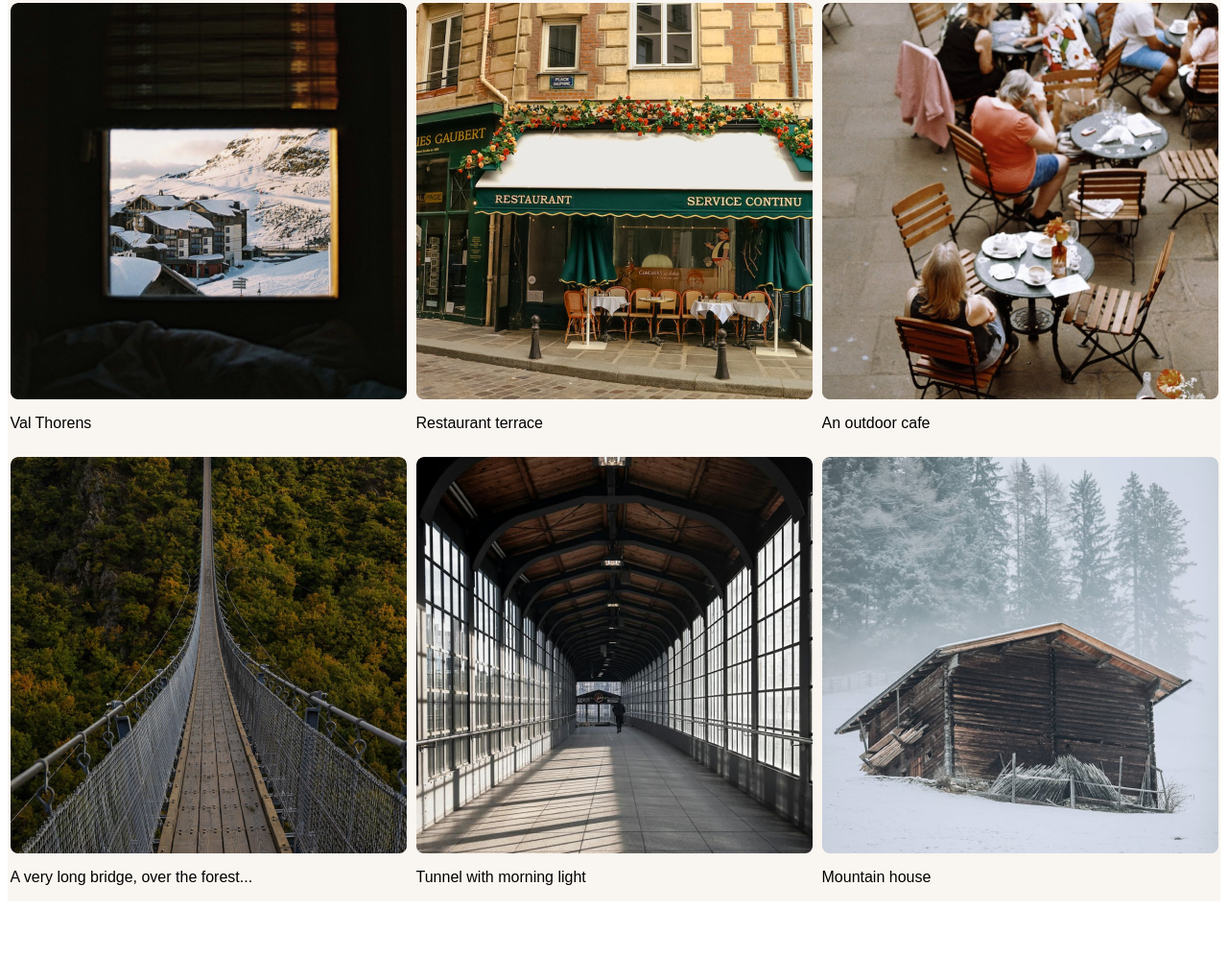
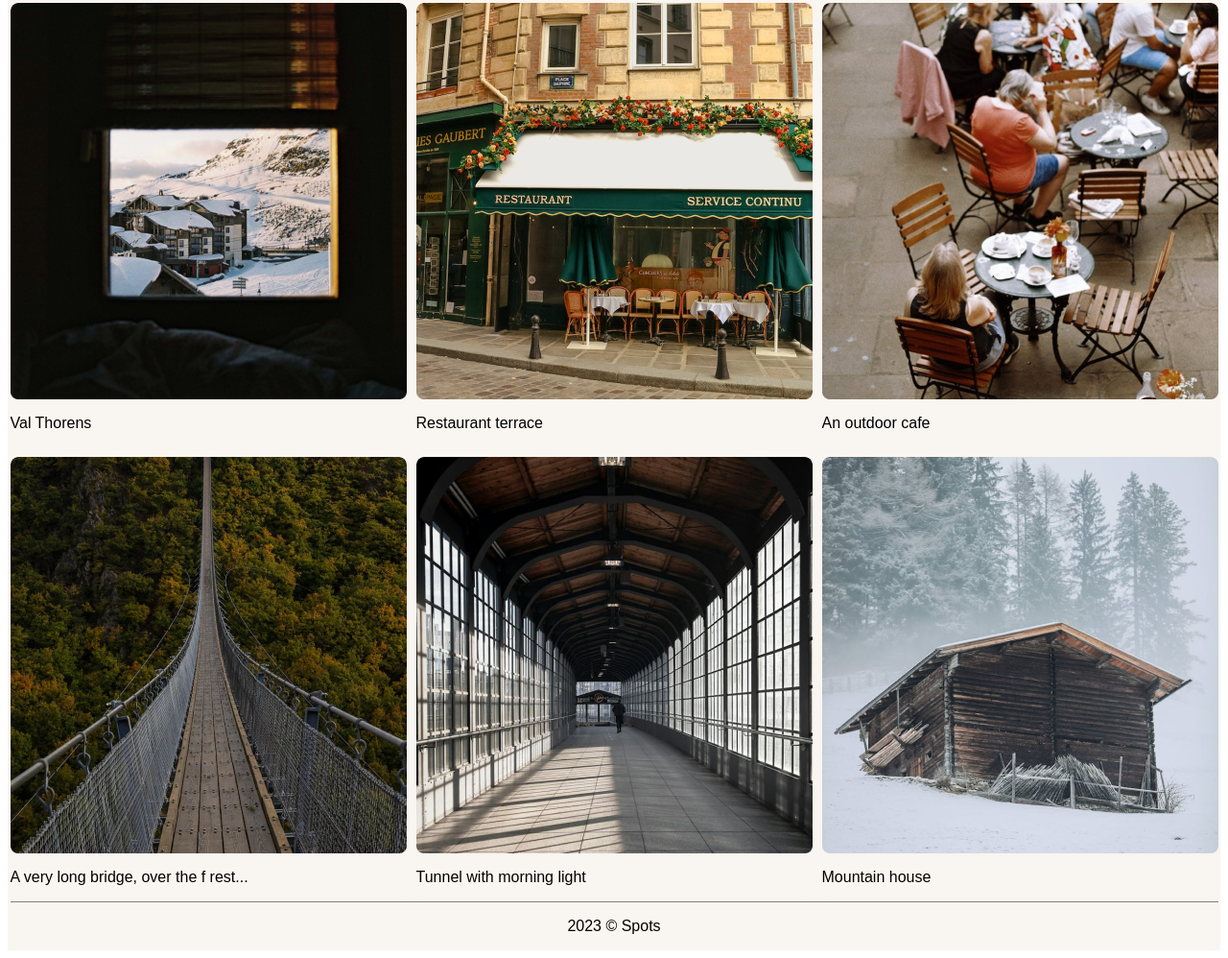
Before and after one commit to courageodemwingie/circleassignments, a plain HTML site: page Spot/index.html in a window 1280 px wide. Shown: the part 343-1341 px from the top of the page at 96% size. Before the commit the page ends 1290 px from the top, so only its background shows below. Drawn offline with Linux system fonts and the light colour scheme.

Commit message:
added a footer

```diff
--- a/Spot/index.html
+++ b/Spot/index.html
@@ -52,7 +52,7 @@
         <div class="img-ctn-4">
             <img src="/assets/image/road.png"alt="A very long bridge, over the forest...">
             <div>
-                <p>A very long bridge, over the forest...</p>
+                <p>A very long bridge, over the f rest...</p>
             </div>
         </div>
         <div class="img-ctn-5">
@@ -70,7 +70,7 @@
     </section>
 </body>
         <footer>
-
+            <p>2023 &copy; Spots</p>
         </footer>
 
 
--- a/Spot/style.css
+++ b/Spot/style.css
@@ -89,6 +89,7 @@ header {
   display: grid;
   grid-template-columns: repeat(3, 1fr);
   gap: 10px;
+  border-bottom:1px solid grey;
 }
 .img-ctn-1,
 .img-ctn-2,
```
